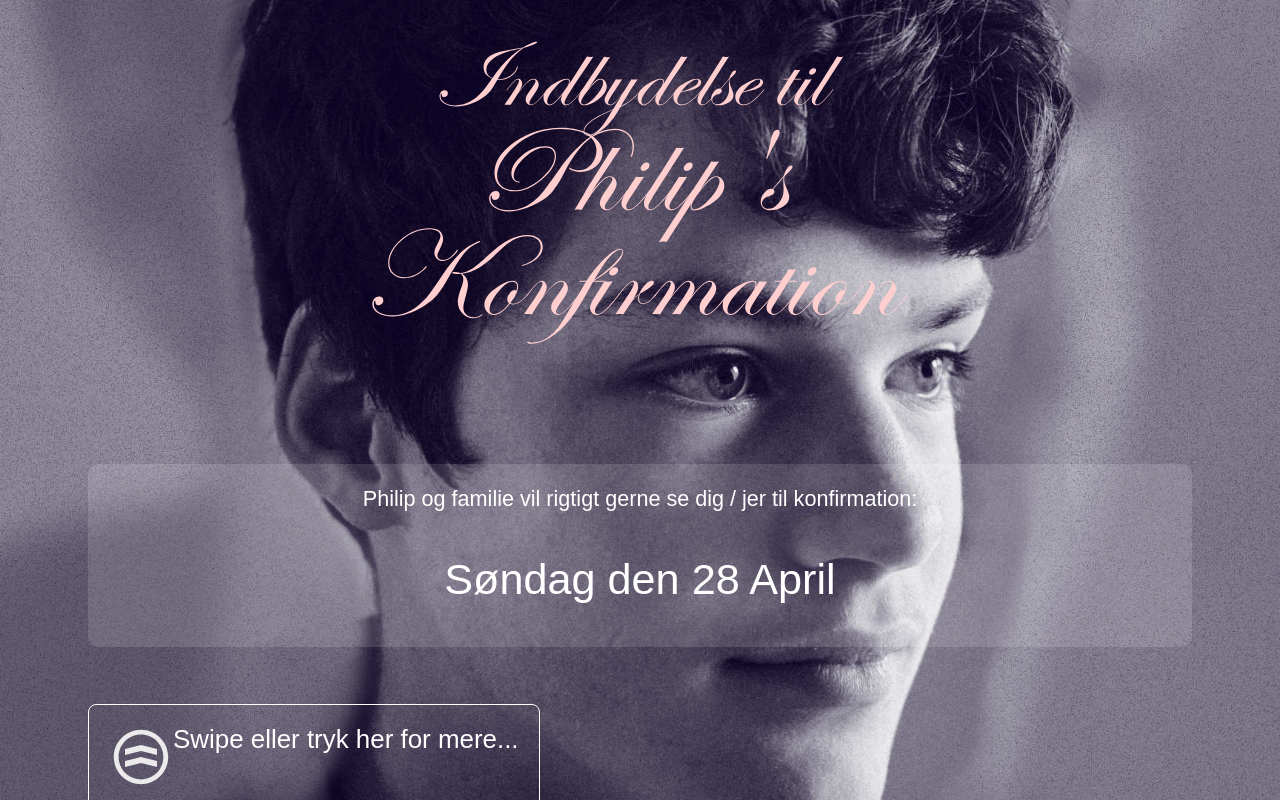
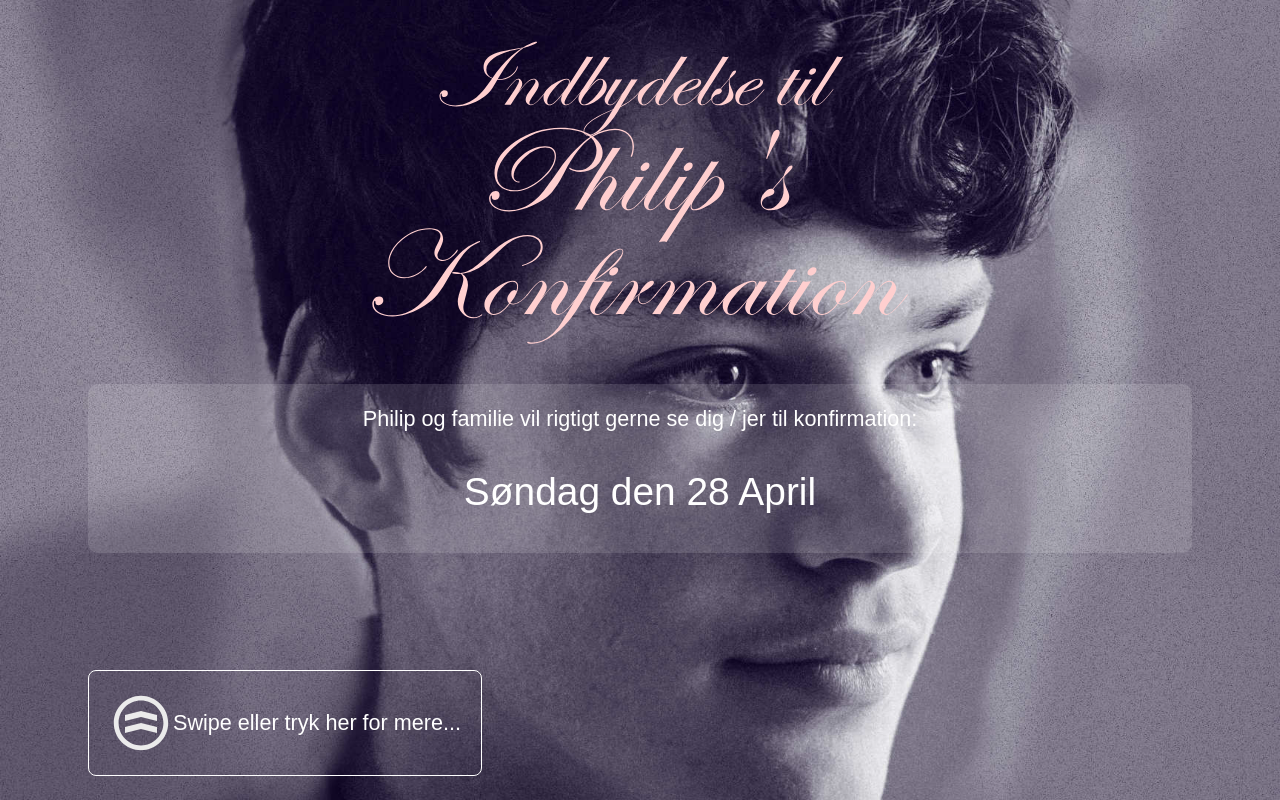
Before and after one commit to mhoey/philipkonf, a plain HTML site: page index.html in a window 1280 px wide. Drawn offline with nearby package versions, Linux system fonts and the light colour scheme; a web font is replaced by a local one.

Commit message:
Fixed layout

```diff
--- a/index.html
+++ b/index.html
@@ -74,7 +74,7 @@
       height: 100vh;
       display: grid;
       grid-template-columns: 5% 90% 5%;
-      grid-template-rows: 5% 50% 30% 15%;
+      grid-template-rows: 5% 40% 30% 25%;
       z-index: 1;
     }
 
@@ -99,14 +99,14 @@
     }
 
     .s1d1 {
-      font-size: 2em;
+      font-size: 1.8em;
       font-weight: 400;
     }
 
     .s1nav {
       grid-row: 4;
       grid-column: 2;
-      align-self: start;
+      align-self: end;
       color: white;
       font-size: 1.2em;
       margin: 24px;
@@ -125,7 +125,9 @@
       padding: 20px;
       border-radius: 8px;
       color: white;
-      font-size: 1.2em;
+      font-size: 1em;
+      align-items: center;
+      justify-content: center;
     }
   </style>
 </head>
```
